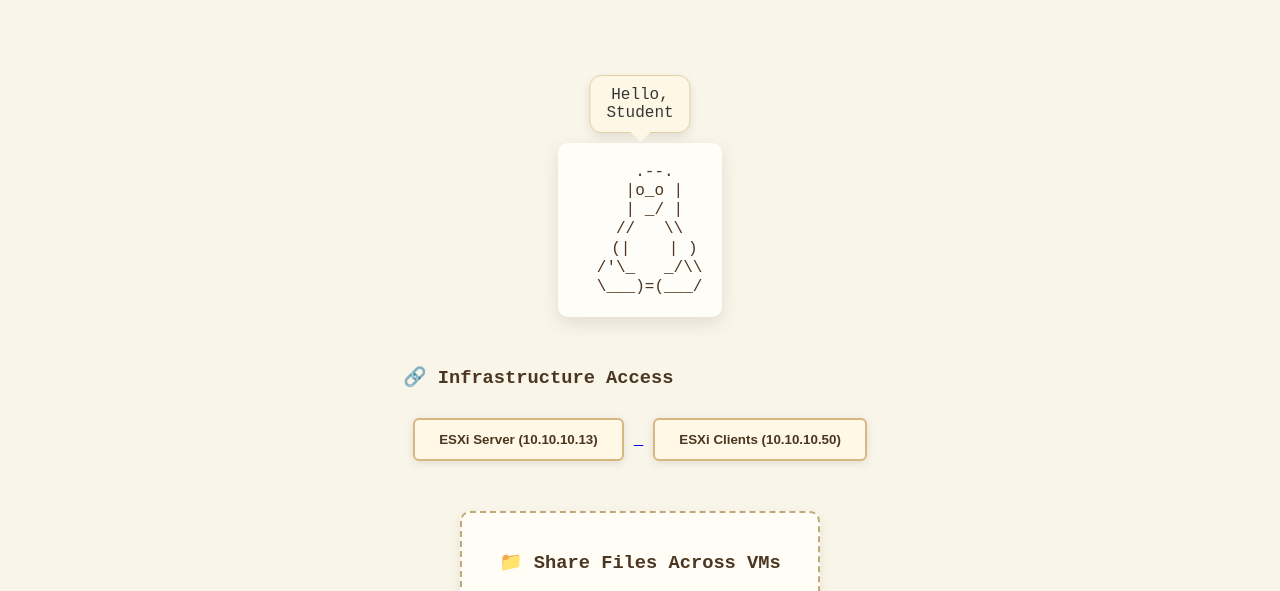
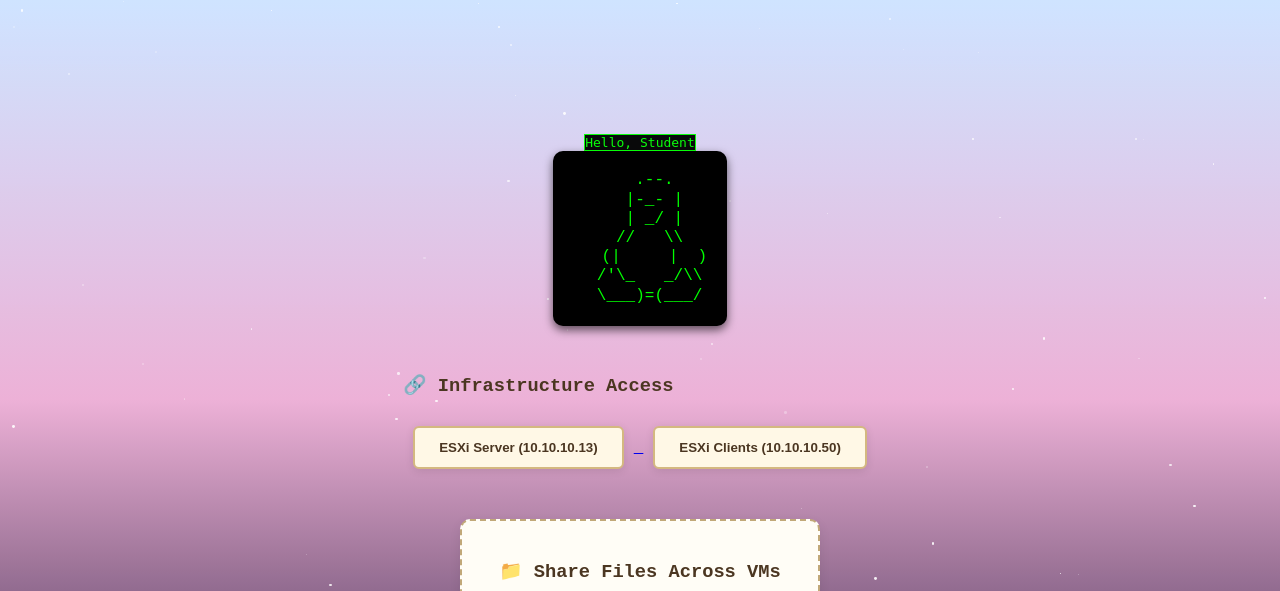
Before and after one commit to jsanti1975on/https-share-temp, a Flask app: page / in a window 1280 px wide. Shown: the top 591 px of the page. Run offline with Flask 3, Linux system fonts and the light colour scheme.

Commit message:
Update index.html

```diff
--- a/project/templates/index.html
+++ b/project/templates/index.html
@@ -23,9 +23,11 @@
       line-height: 1.2;
       text-align: center;
       padding: 20px;
-      background: #fffdf8;
+      background: #000;            /* Terminal black */
+      color: #00ff00;              /* Green text */
       border-radius: 10px;
-      box-shadow: 0 6px 18px rgba(0,0,0,0.1);
+      box-shadow: 0 4px 10px rgba(0, 0, 0, 0.6);
+      font-family: 'Courier New', Courier, monospace;
     }
 
     #char {
@@ -37,34 +39,15 @@
     }
 
     .speech-bubble {
-      position: absolute;
-      left: 50%;
-      transform: translateX(-50%);
-      bottom: 100%;
-      margin-bottom: 10px;
-      background: #fff8e6;
-      color: #333;
-      padding: 10px 16px;
-      border-radius: 12px;
-      border: 1px solid #e0cfa2;
-      max-width: 320px;
-      text-align: center;
-      box-shadow: 0 4px 12px rgba(0,0,0,0.1);
-      opacity: 0.98;
-      z-index: 10;
+      background: #000;            /* Terminal bubble black */
+      color: #00ff00;              /* Terminal green */
+      border: 1px solid #0f0;
+      font-family: monospace;
+      opacity: 0.96;
     }
 
     .speech-bubble::after {
-      content: '';
-      position: absolute;
-      left: 50%;
-      transform: translateX(-50%);
-      top: 100%;
-      width: 0;
-      height: 0;
-      border-left: 10px solid transparent;
-      border-right: 10px solid transparent;
-      border-top: 10px solid #fff8e6;
+      border-top: 20px solid #000; /* Black triangle for speech tail */
     }
 
     .speech-bubble.talk {
@@ -203,7 +186,7 @@
 
     let frameIndex = 0;
     let textIndex = 0;
-    const frameIntervalMs = 2000;
+    const frameIntervalMs = 1000;
     const speechIntervalMs = 2500;
     let frameTimer = null;
     let speechTimer = null;
@@ -272,5 +255,76 @@
     render();
     startTimers();
   </script>
+<!-- 🌌 Anime Background Layer -->
+<div class="anime-bg"></div>
+<div class="anime-stars" id="anime-stars"></div>
+<div class="anime-silhouette"></div>
+
+<style>
+  .anime-bg {
+    position: fixed;
+    top: 0; left: 0;
+    width: 100%;
+    height: 100%;
+    z-index: -3;
+    background: linear-gradient(to top, #2d1f42, #ecb1d9, #cde5ff);
+    animation: animeSky 30s ease-in-out infinite alternate;
+  }
+
+  @keyframes animeSky {
+    0% { filter: hue-rotate(0deg); }
+    100% { filter: hue-rotate(30deg); }
+  }
+
+  .anime-stars {
+    position: fixed;
+    top: 0; left: 0;
+    width: 100%;
+    height: 100%;
+    z-index: -2;
+    pointer-events: none;
+  }
+
+  .anime-stars .star {
+    position: absolute;
+    background: white;
+    border-radius: 50%;
+    opacity: 0.8;
+    animation: twinkle 5s infinite ease-in-out;
+  }
+
+  @keyframes twinkle {
+    0%, 100% { opacity: 0.3; }
+    50% { opacity: 0.9; }
+  }
+
+  .anime-silhouette {
+    position: fixed;
+    bottom: 0; left: 0;
+    width: 100%;
+    height: 25%;
+    background: url('https://i.imgur.com/7D7I6dI.png') bottom center no-repeat;
+    background-size: cover;
+    z-index: -1;
+    opacity: 0.7;
+  }
+</style>
+
+<script>
+  const container = document.getElementById('anime-stars');
+  const starCount = 80;
+
+  for (let i = 0; i < starCount; i++) {
+    const s = document.createElement('div');
+    const size = Math.random() * 2 + 1;
+    s.classList.add('star');
+    s.style.width = `${size}px`;
+    s.style.height = `${size}px`;
+    s.style.top = `${Math.random() * 100}%`;
+    s.style.left = `${Math.random() * 100}%`;
+    s.style.animationDelay = `${Math.random() * 5}s`;
+    container.appendChild(s);
+  }
+</script>
 </body>
 </html>
```
